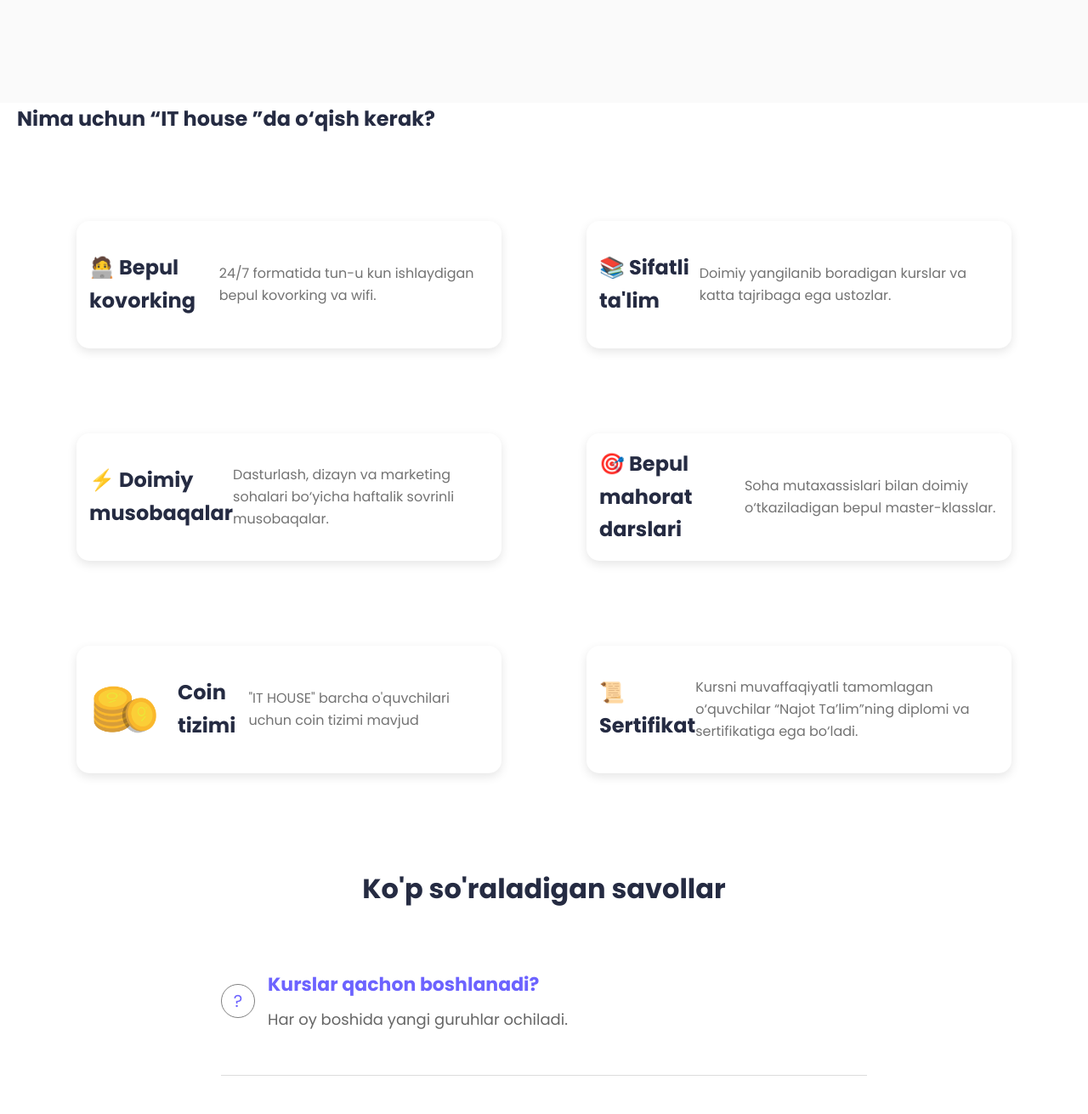
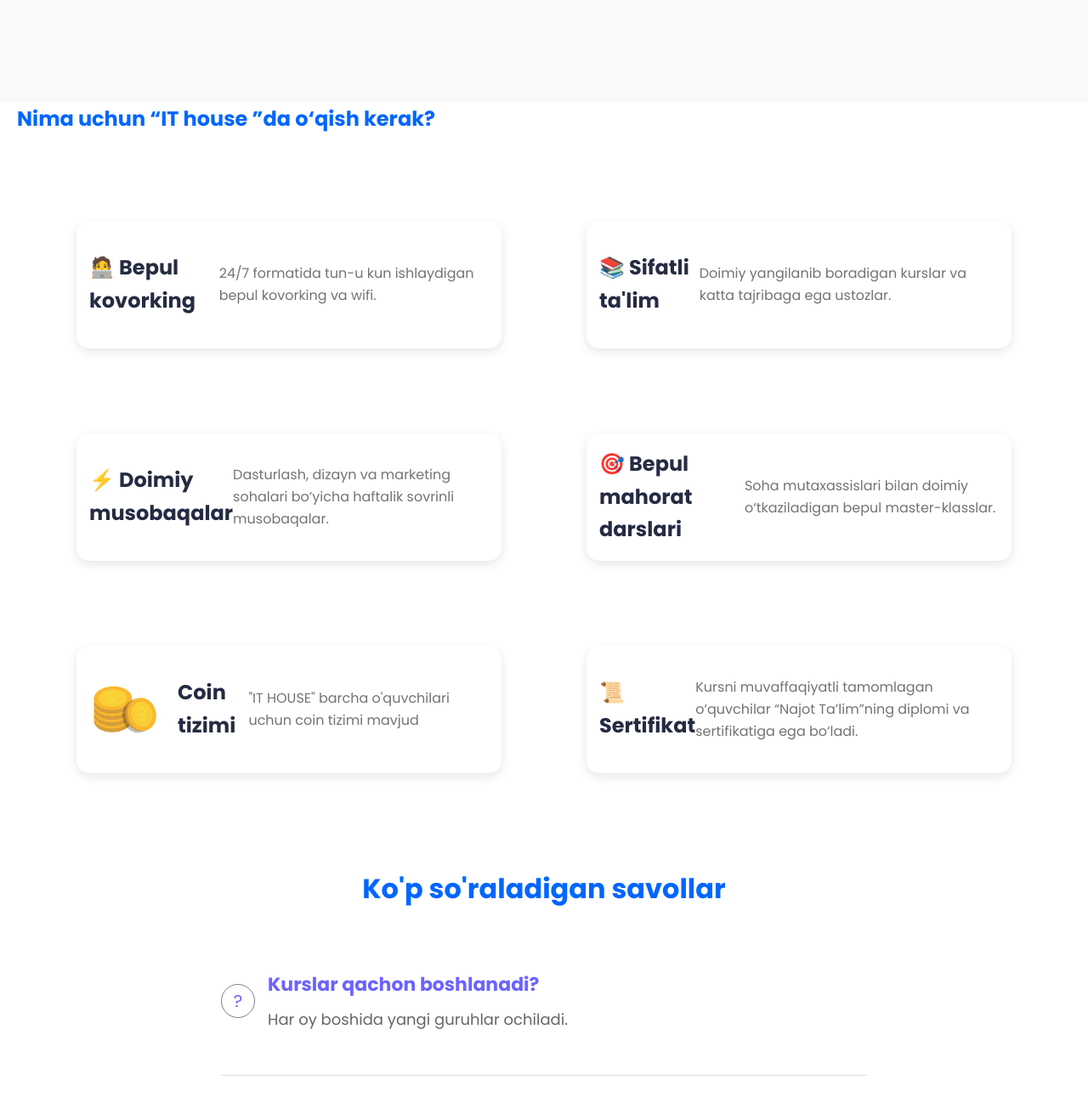
Before and after one commit to Eshukurullohdev/ITHOUSE, a Django app: template House/templates/home.html in a window 1280 px wide. Shown: the part 683-1994 px from the top of the page at 85% size. Run offline with Django 5.2, Linux system fonts and the light colour scheme; the template is opened without the code that fills it, so the values that code supplies are empty; parts of the project's set-up code (start-up, migrations or seed data) failed here and were passed over.

Commit message:
updated code

```diff
--- a/House/templates/home.html
+++ b/House/templates/home.html
@@ -18,7 +18,7 @@
     </main>
 </section>
 <section class="container">
-    <h1>Nima uchun “IT house ”da o‘qish kerak?</h1>
+    <h1 class="Oqish">Nima uchun “IT house ”da o‘qish kerak?</h1>
     <div class="cardsH">
       <div class="cardH">
         <h2>🧑‍💻 Bepul kovorking</h2>
--- a/static/css/base.css
+++ b/static/css/base.css
@@ -960,7 +960,9 @@
 
 
 /* Khumoyun 2 */
-
+    .Oqish {
+        color: #0066FF;
+    }
     .cardsH {
         display: flex;
         flex-wrap: wrap;
@@ -1067,6 +1069,7 @@
     font-size: 32px;
     font-weight: bold;
     margin-bottom: 20px;
+    color: #0066FF;
     text-align: center;
 }
 .faq-item {
```
